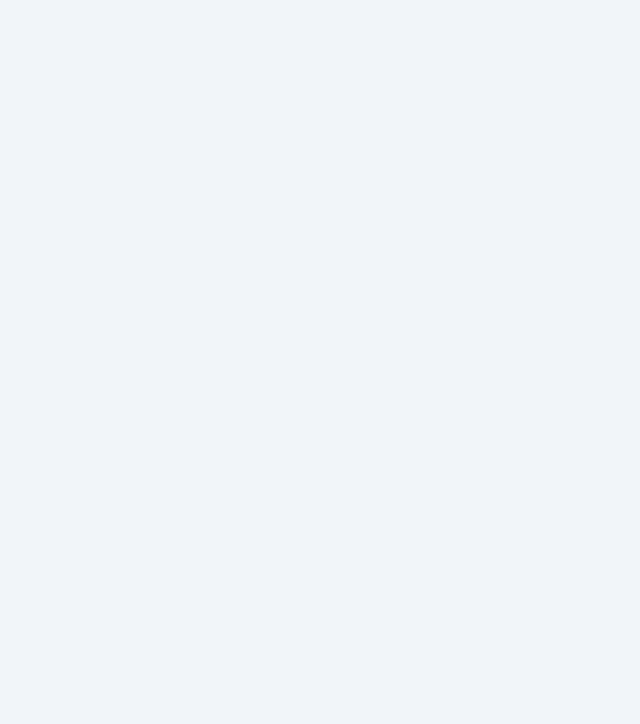
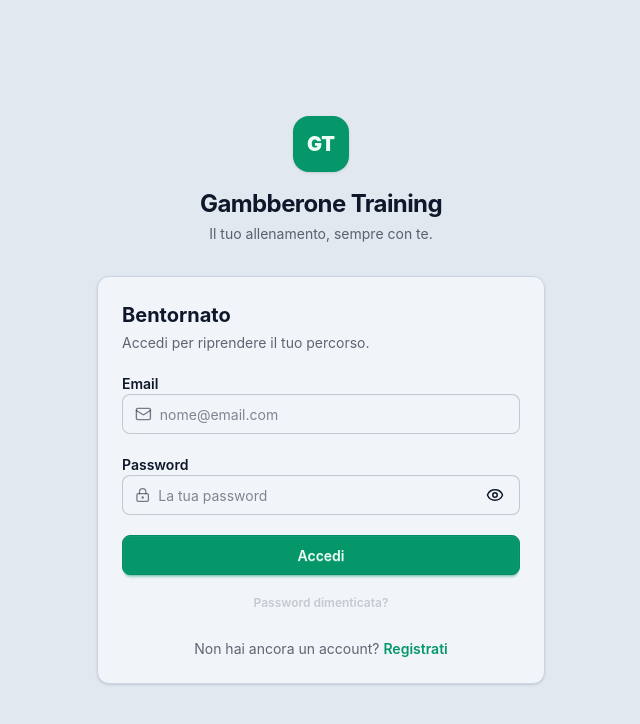
Before and after one commit to Gambberone/gambberone-training-app, a Vue app: page /auth/login in a window 1280 px wide. Before the commit this address had no page. Shown: the top 724 px of the page, without its empty margins (319-959 px from the left). Built offline with nearby package versions, Linux system fonts and the light colour scheme; what wave-binder would draw is missing.

Commit message:
WIP Auth views + minor fixes on the tabs + WIP light/dark mode toggle

```diff
--- a/src/App.vue
+++ b/src/App.vue
@@ -1,5 +1,8 @@
 <script setup lang="ts">
 import GttToast from './components/generic/GttToast.vue';
+import { useTheme } from './composables/useTheme';
+
+useTheme();
 </script>
 
 <template>
--- a/src/components/generic/GttTabs.vue
+++ b/src/components/generic/GttTabs.vue
@@ -1,5 +1,5 @@
 <template>
-  <div class="flex flex-col gap-2 w-full">
+  <div class="flex w-full flex-col gap-2" :class="{ 'h-full min-h-0': props.scrollContent }">
     <div class="w-full overflow-x-auto">
       <div role="tablist" class="tabs tabs-box min-w-full w-max flex-nowrap">
         <a
@@ -14,7 +14,11 @@
         </a>
       </div>
     </div>
-    <div v-for="tab in props.tabs" :key="tab.key">
+    <div
+      v-for="tab in props.tabs"
+      :key="tab.key"
+      :class="{ 'min-h-0 flex-1 overflow-y-auto': props.scrollContent && activeTab === tab.key }"
+    >
       <slot :name="tab.key" v-if="activeTab === tab.key"></slot>
     </div>
   </div>
@@ -31,6 +35,7 @@ interface Tab {
 interface TabsProps {
   tabs: Tab[];
   initialActiveTab?: string;
+  scrollContent?: boolean;
 }
 
 const props = defineProps<TabsProps>();
--- /dev/null
+++ b/src/composables/useTheme.ts
@@ -0,0 +1,26 @@
+import { computed, watch } from 'vue';
+import { localRef } from './localRef';
+
+type Theme = 'training-light' | 'training-dark';
+
+const theme = localRef<Theme>('gtt-theme', () =>
+  window.matchMedia('(prefers-color-scheme: dark)').matches ? 'training-dark' : 'training-light',
+);
+
+function applyTheme(value: Theme) {
+  document.documentElement.dataset.theme = value;
+}
+
+applyTheme(theme.value);
+watch(theme, applyTheme, { immediate: true });
+
+export function useTheme() {
+  const isDark = computed({
+    get: () => theme.value === 'training-dark',
+    set: (value: boolean) => {
+      theme.value = value ? 'training-dark' : 'training-light';
+    },
+  });
+
+  return { isDark };
+}
--- a/src/layouts/AppLayout.vue
+++ b/src/layouts/AppLayout.vue
@@ -1,21 +1,19 @@
-<script setup lang="ts">
-import { House, ChartSpline, CalendarDays, Dumbbell } from '@lucide/vue';
-import { useRoute } from 'vue-router';
-
-const route = useRoute();
-</script>
 <template>
   <div class="flex min-h-dvh flex-col">
     <main class="h-[calc(100dvh-4rem-env(safe-area-inset-bottom))] overflow-y-auto p-4">
       <!-- <div class="w-full flex">
                 <span class="text-2xl font-semibold text-primary">{{ route.meta.title }}</span>
             </div> -->
-      <div class="py-3">
+      <div class="h-full py-3">
         <router-view />
       </div>
     </main>
 
-    <nav class="dock dock-sm" aria-label="Navigazione principale">
+    <nav
+      class="dock dock-sm"
+      style="bottom: max(env(safe-area-inset-bottom), 0.5rem)"
+      aria-label="Navigazione principale"
+    >
       <router-link to="/" :class="{ 'dock-active': route.name === 'home' }">
         <House />
       </router-link>
@@ -31,6 +29,24 @@ const route = useRoute();
       <router-link to="/history" :class="{ 'dock-active': route.name === 'history' }">
         <ChartSpline />
       </router-link>
+
+      <router-link to="/account" :class="{ 'dock-active': route.name === 'account' }">
+        <div class="avatar">
+          <div class="w-7 rounded-full">
+            <img
+              src="https://img.daisyui.com/images/profile/demo/superperson@192.webp"
+              alt="Tailwind-CSS-Avatar-component"
+            />
+          </div>
+        </div>
+      </router-link>
     </nav>
   </div>
 </template>
+
+<script setup lang="ts">
+import { CalendarDays, ChartSpline, Dumbbell, House } from '@lucide/vue';
+import { useRoute } from 'vue-router';
+
+const route = useRoute();
+</script>
--- a/src/layouts/AuthLayout.vue
+++ b/src/layouts/AuthLayout.vue
@@ -1,5 +1,19 @@
-<script setup lang="ts"></script>
 <template>
-    <h1>Auth layout</h1>
-    <router-view />
+  <main class="flex min-h-dvh items-center bg-base-200 px-4 py-8">
+    <div class="mx-auto w-full max-w-md">
+      <header class="mb-8 text-center">
+        <div
+          class="mx-auto grid size-14 place-items-center rounded-2xl bg-primary text-xl font-black text-primary-content shadow-sm"
+        >
+          GT
+        </div>
+        <h1 class="mt-4 text-2xl font-bold tracking-tight text-base-content">
+          Gambberone Training
+        </h1>
+        <p class="mt-1 text-sm text-base-content/65">Il tuo allenamento, sempre con te.</p>
+      </header>
+
+      <router-view />
+    </div>
+  </main>
 </template>
--- a/src/router/routes.ts
+++ b/src/router/routes.ts
@@ -4,8 +4,28 @@ import HomeView from '../views/HomeView.vue';
 import HistoryView from '../views/HistoryView.vue';
 import CalendarView from '../views/CalendarView.vue';
 import WorkoutsView from '../views/WorkoutsView.vue';
+import AccountView from '../views/AccountView.vue';
+import AuthLayout from '../layouts/AuthLayout.vue';
+import LoginView from '../views/LoginView.vue';
+import RegisterView from '../views/RegisterView.vue';
 
 const routes: RouteRecordRaw[] = [
+  {
+    path: '/auth',
+    component: AuthLayout,
+    children: [
+      {
+        path: 'login',
+        name: 'login',
+        component: LoginView,
+      },
+      {
+        path: 'register',
+        name: 'register',
+        component: RegisterView,
+      },
+    ],
+  },
   {
     path: '/',
     component: AppLayout,
@@ -42,6 +62,14 @@ const routes: RouteRecordRaw[] = [
         },
         component: HistoryView,
       },
+      {
+        path: 'account',
+        name: 'account',
+        meta: {
+          title: 'Account',
+        },
+        component: AccountView,
+      },
     ],
   },
 ];
--- /dev/null
+++ b/src/views/AccountView.vue
@@ -0,0 +1,30 @@
+<template>
+  <section class="mx-auto max-w-2xl">
+    <header class="mb-7">
+      <p class="mb-1 text-sm font-semibold text-primary">Preferenze</p>
+      <h1 class="text-3xl font-bold tracking-tight text-base-content">Account</h1>
+      <p class="mt-2 text-base-content/65">Personalizza l'aspetto dell'app.</p>
+    </header>
+
+    <article class="card border border-base-300 bg-base-100 shadow-sm">
+      <div class="card-body flex-row items-center justify-between gap-4 p-5">
+        <div>
+          <h2 class="font-bold text-base-content">Modalità scura</h2>
+          <p class="mt-1 text-sm text-base-content/65">Attiva un tema più riposante per gli occhi.</p>
+        </div>
+        <input
+          v-model="isDark"
+          type="checkbox"
+          class="toggle toggle-primary"
+          aria-label="Attiva la modalità scura"
+        />
+      </div>
+    </article>
+  </section>
+</template>
+
+<script setup lang="ts">
+import { useTheme } from '../composables/useTheme';
+
+const { isDark } = useTheme();
+</script>
--- /dev/null
+++ b/src/views/LoginView.vue
@@ -0,0 +1,69 @@
+<template>
+  <section class="card border border-base-300 bg-base-100 shadow-sm">
+    <form class="card-body gap-5 p-6" @submit.prevent>
+      <div>
+        <h2 class="text-xl font-bold text-base-content">Bentornato</h2>
+        <p class="mt-1 text-sm text-base-content/65">Accedi per riprendere il tuo percorso.</p>
+      </div>
+
+      <label class="form-control w-full gap-2">
+        <span class="label-text font-semibold text-base-content">Email</span>
+        <div class="input w-full">
+          <Mail :size="18" class="text-base-content/55" />
+          <input
+            v-model="email"
+            type="email"
+            autocomplete="email"
+            placeholder="nome@email.com"
+            required
+          />
+        </div>
+      </label>
+
+      <label class="form-control w-full gap-2">
+        <span class="label-text font-semibold text-base-content">Password</span>
+        <div class="input w-full">
+          <LockKeyhole :size="18" class="text-base-content/55" />
+          <input
+            v-model="password"
+            :type="isPasswordVisible ? 'text' : 'password'"
+            autocomplete="current-password"
+            placeholder="La tua password"
+            required
+          />
+          <button
+            class="btn btn-ghost btn-xs btn-square"
+            type="button"
+            :aria-label="isPasswordVisible ? 'Nascondi password' : 'Mostra password'"
+            @click="isPasswordVisible = !isPasswordVisible"
+          >
+            <EyeOff v-if="isPasswordVisible" :size="18" />
+            <Eye v-else :size="18" />
+          </button>
+        </div>
+      </label>
+
+      <button class="btn btn-primary w-full" type="submit">Accedi</button>
+
+      <button class="btn btn-ghost btn-sm -mt-2" type="button" disabled>
+        Password dimenticata?
+      </button>
+
+      <p class="text-center text-sm text-base-content/65">
+        Non hai ancora un account?
+        <RouterLink class="font-semibold text-primary hover:underline" to="/auth/register">
+          Registrati
+        </RouterLink>
+      </p>
+    </form>
+  </section>
+</template>
+
+<script setup lang="ts">
+import { Eye, EyeOff, LockKeyhole, Mail } from '@lucide/vue';
+import { ref } from 'vue';
+
+const email = ref('');
+const password = ref('');
+const isPasswordVisible = ref(false);
+</script>
--- /dev/null
+++ b/src/views/RegisterView.vue
@@ -0,0 +1,72 @@
+<template>
+  <section class="card border border-base-300 bg-base-100 shadow-sm">
+    <form class="card-body gap-5 p-6" @submit.prevent>
+      <div>
+        <h2 class="text-xl font-bold text-base-content">Crea il tuo account</h2>
+        <p class="mt-1 text-sm text-base-content/65">Inizia a tenere traccia dei tuoi progressi.</p>
+      </div>
+
+      <label class="form-control w-full gap-2">
+        <span class="label-text font-semibold text-base-content">Email</span>
+        <div class="input w-full">
+          <Mail :size="18" class="text-base-content/55" />
+          <input
+            v-model="email"
+            type="email"
+            autocomplete="email"
+            placeholder="nome@email.com"
+            required
+          />
+        </div>
+      </label>
+
+      <label class="form-control w-full gap-2">
+        <span class="label-text font-semibold text-base-content">Password</span>
+        <div class="input w-full">
+          <LockKeyhole :size="18" class="text-base-content/55" />
+          <input
+            v-model="password"
+            type="password"
+            autocomplete="new-password"
+            placeholder="Almeno 6 caratteri"
+            minlength="6"
+            required
+          />
+        </div>
+      </label>
+
+      <label class="form-control w-full gap-2">
+        <span class="label-text font-semibold text-base-content">Conferma password</span>
+        <div class="input w-full">
+          <LockKeyhole :size="18" class="text-base-content/55" />
+          <input
+            v-model="passwordConfirmation"
+            type="password"
+            autocomplete="new-password"
+            placeholder="Ripeti la password"
+            minlength="6"
+            required
+          />
+        </div>
+      </label>
+
+      <button class="btn btn-primary mt-1 w-full" type="submit">Crea account</button>
+
+      <p class="text-center text-sm text-base-content/65">
+        Hai già un account?
+        <RouterLink class="font-semibold text-primary hover:underline" to="/auth/login">
+          Accedi
+        </RouterLink>
+      </p>
+    </form>
+  </section>
+</template>
+
+<script setup lang="ts">
+import { LockKeyhole, Mail } from '@lucide/vue';
+import { ref } from 'vue';
+
+const email = ref('');
+const password = ref('');
+const passwordConfirmation = ref('');
+</script>
--- a/src/views/WorkoutsView.vue
+++ b/src/views/WorkoutsView.vue
@@ -1,10 +1,12 @@
 <template>
     <GttTabs
+        class="h-full min-h-0"
         :tabs="[
             { key: 'workouts', label: 'Workouts' },
             { key: 'exercises', label: 'Exercises' },
         ]"
         v-model="activeTab"
+        scroll-content
     >
         <template #workouts>
             <WorkoutList />
```
